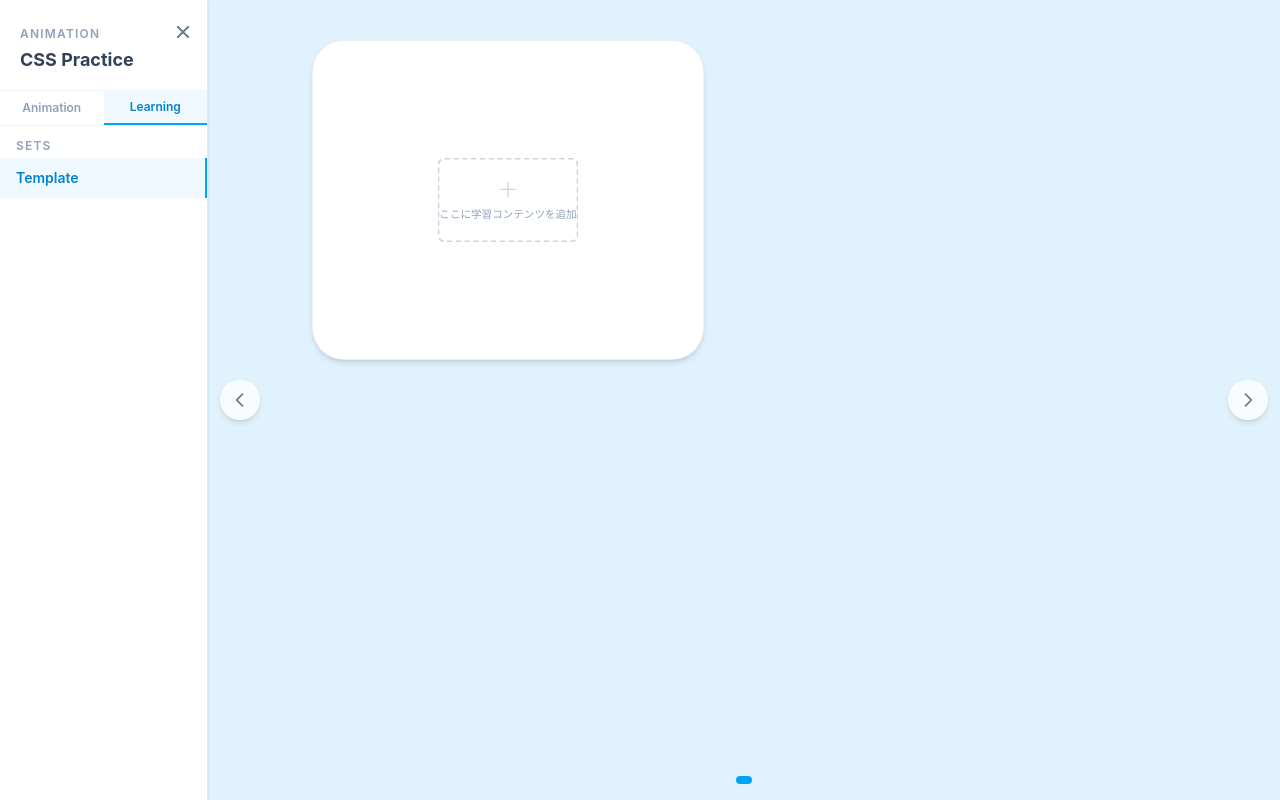
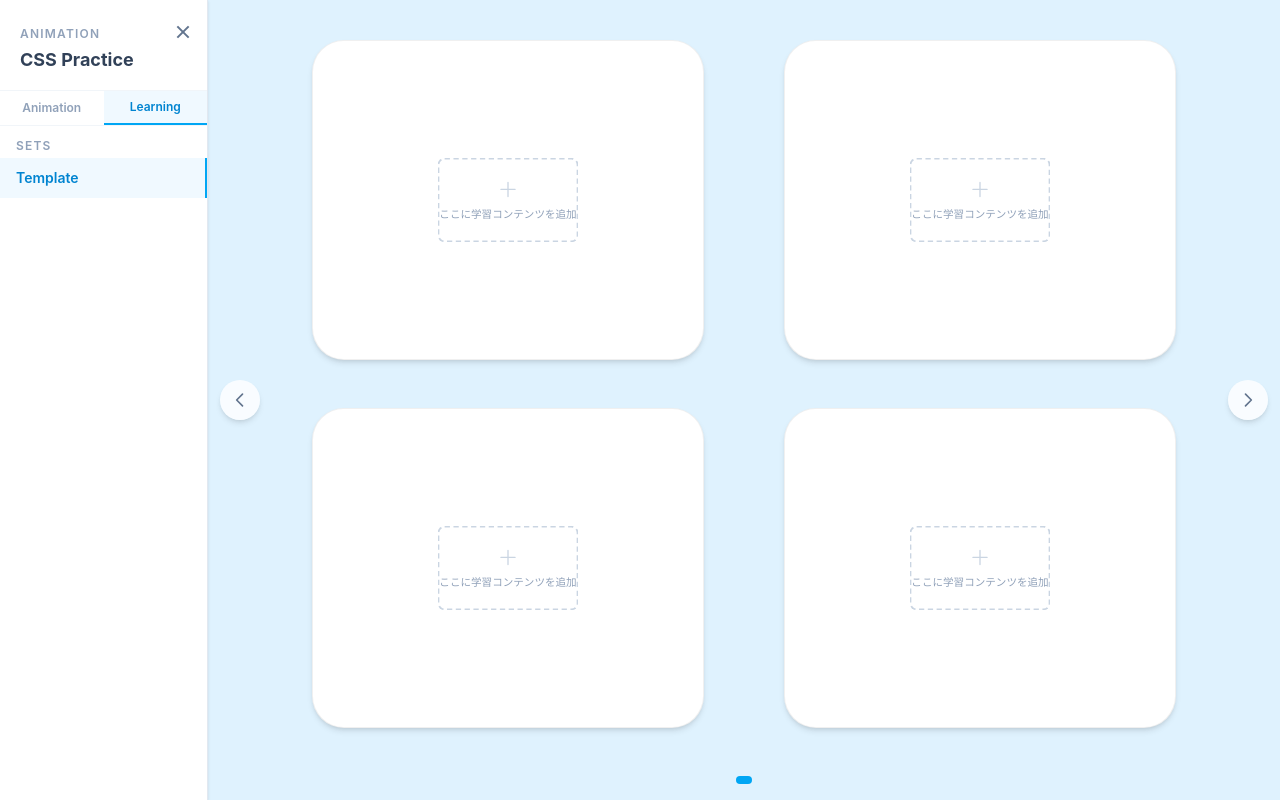
Before and after one commit to ky381011/CSSPractice, a React app in the folder practice/animation/: page / in a window 1280 px wide. Both pictures are taken after a click on the button "Learning". Built offline with nearby package versions, Linux system fonts and the light colour scheme.

Commit message:
feat: getLearningXX関数を追加し、LearningSet01_Templateを削除

```diff
--- a/practice/animation/src/components/LearningFrame.tsx
+++ b/practice/animation/src/components/LearningFrame.tsx
@@ -1,7 +1,7 @@
 import './PreviewFrame.css'
-import { getLearning01 } from './LearningSets/LearningSet01_Template'
+import { getLearningXX } from './LearningSets/LearningSetXX_Template'
 
-const learningSets = [getLearning01]
+const learningSets = [getLearningXX]
 
 interface LearningFrameProps {
   setIndex: number
--- a/practice/animation/src/components/LearningSets/LearningSet01_Template.tsx
+++ /dev/null
@@ -1,17 +0,0 @@
-import React from 'react'
-
-export function getLearning01(): { name: string; element: React.ReactNode }[] {
-  return [
-    {
-      name: 'Template',
-      element: (
-        <div className="flex flex-col items-center justify-center h-24 w-full rounded-lg border-2 border-dashed border-slate-300 gap-2">
-          <svg className="h-6 w-6 text-slate-300" fill="none" viewBox="0 0 24 24" stroke="currentColor">
-            <path strokeLinecap="round" strokeLinejoin="round" strokeWidth={1.5} d="M12 4v16m8-8H4" />
-          </svg>
-          <span className="text-xs text-slate-400">ここに学習コンテンツを追加</span>
-        </div>
-      ),
-    },
-  ]
-}
--- /dev/null
+++ b/practice/animation/src/components/LearningSets/LearningSetXX_Template.tsx
@@ -0,0 +1,31 @@
+import React from 'react'
+
+const PlaceholderFrame = ({ label }: { label: string }) => (
+  <div className="flex flex-col items-center justify-center h-24 w-full rounded-lg border-2 border-dashed border-slate-300 gap-2">
+    <svg className="h-6 w-6 text-slate-300" fill="none" viewBox="0 0 24 24" stroke="currentColor">
+      <path strokeLinecap="round" strokeLinejoin="round" strokeWidth={1.5} d="M12 4v16m8-8H4" />
+    </svg>
+    <span className="text-xs text-slate-400">{label}</span>
+  </div>
+)
+
+export function getLearningXX(): { name: string; element: React.ReactNode }[] {
+  return [
+    {
+      name: 'Template-1',
+      element: <PlaceholderFrame label="ここに学習コンテンツを追加" />,
+    },
+    {
+      name: 'Template-2',
+      element: <PlaceholderFrame label="ここに学習コンテンツを追加" />,
+    },
+    {
+      name: 'Template-3',
+      element: <PlaceholderFrame label="ここに学習コンテンツを追加" />,
+    },
+    {
+      name: 'Template-4',
+      element: <PlaceholderFrame label="ここに学習コンテンツを追加" />,
+    },
+  ]
+}
```
